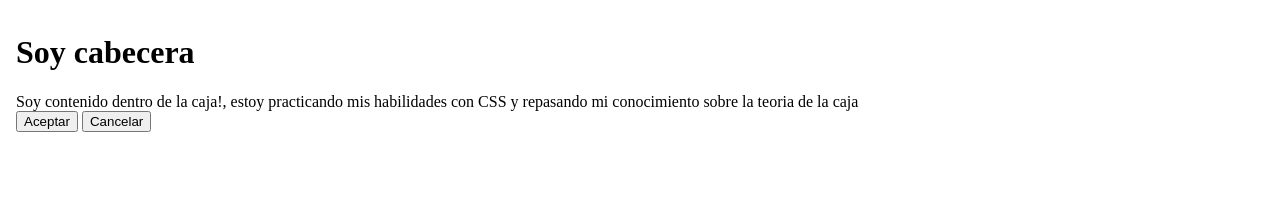
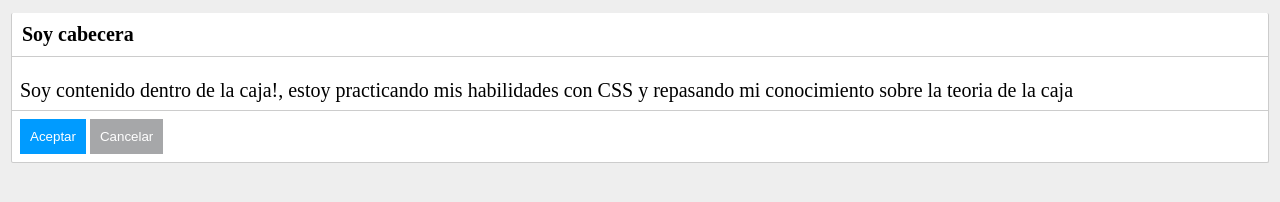
Before and after one commit to avilDev-cr/primerCursoHolaMundo, a plain HTML site: page index.html in a window 1280 px wide. Drawn offline with Linux system fonts and the light colour scheme.

Commit message:
Avanzando curso

```diff
--- a/index.html
+++ b/index.html
@@ -11,8 +11,8 @@
     <h1>Soy cabecera</h1>
     <div class="contenido">Soy contenido dentro de la caja!, estoy practicando mis habilidades con CSS y repasando mi conocimiento sobre la teoria de la caja</div>
     <div id="botones">
-        <button>Aceptar</button>
-        <button>Cancelar</button>
+        <button class="aceptar">Aceptar</button>
+        <button class="cancelar">Cancelar</button>
     </div>
 </div>
 </body>
--- a/styles/style.css
+++ b/styles/style.css
@@ -1,7 +1,46 @@
+body{
+    background-color: #eee;
+}
+
 .caja {
-    border-style:  groove;
-    border: 1px;
+    background-color: #fff;
+    border-style:  solid;
+    border-width: 1px;
+    border-color: #ccc;
+    border-radius: 2px;
+    border-top: 0px;
     margin: 3px;
-    padding: 5px;
+
+
 
 }
+h1{
+    border-bottom-style: solid;
+    border-width: 1px;
+    border-color: #ccc;
+    padding: 10px;
+    font-size: 20px;
+}
+#botones{
+    border-top-style: solid;
+    border-width: 1px;
+    border-color: #ccc;
+    padding: 8px;
+
+
+}
+.contenido{
+ font-size: 20px;
+    padding: 8px;
+}
+button{
+    padding: 10px;
+    background-color: rgb(166, 167, 169);
+    color: white;
+    border: 0px;
+
+}
+button.aceptar{
+    background-color: #009bff;
+
+}
```
